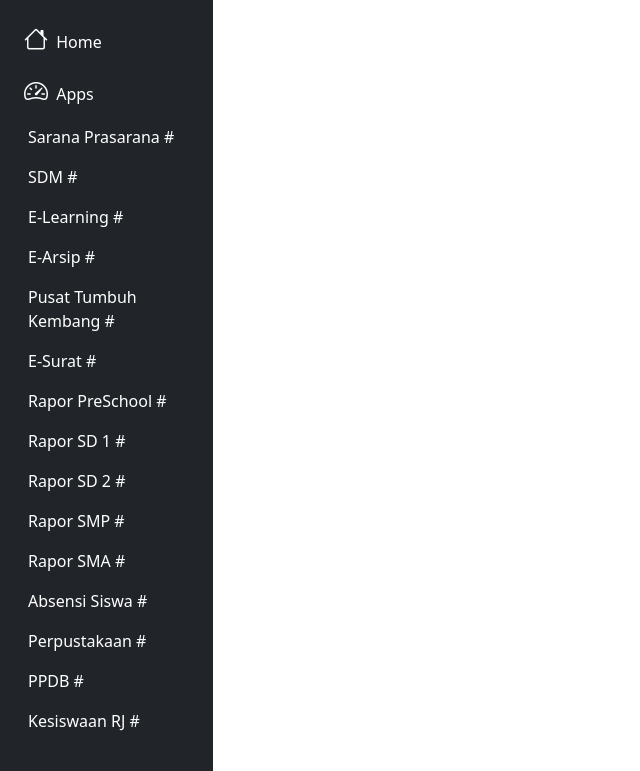
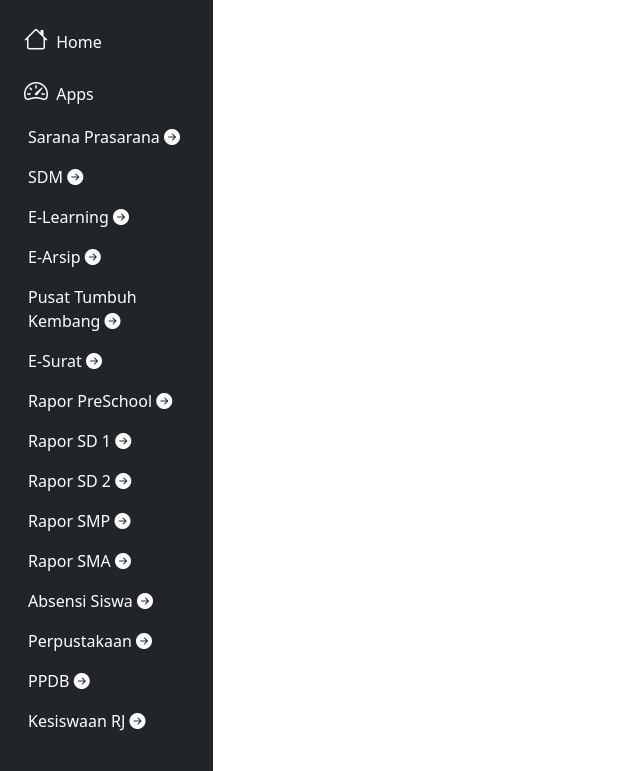
Before and after one commit to ihzarizkyk/aljannahJS_FE, a plain HTML site: page index.html in a window 1280 px wide. Shown: the part 41-812 px from the top of the page, without its empty margins (0-640 px from the left). Drawn offline with nearby package versions, Linux system fonts and the light colour scheme; grey boxes are pictures that could not be loaded.

Commit message:
add icon per apps

```diff
--- a/index.html
+++ b/index.html
@@ -30,49 +30,49 @@
                             <i class="fs-4 bi-speedometer2"></i> <span class="ms-1 d-none d-sm-inline">Apps</span> </a>
                         <ul class="collapse show nav flex-column ms-1" id="submenu1" data-bs-parent="#menu">
                             <li id="menu-item" class="w-100">
-                                <a href="#" class="nav-link px-0" data-content="saranaprasarana"> <span class="d-none d-sm-inline">Sarana Prasarana</span> # </a>
+                                <a href="#" class="nav-link px-0" data-content="saranaprasarana"> <span class="d-none d-sm-inline">Sarana Prasarana</span> <i class="bi bi-arrow-right-circle-fill"></i> </a>
                             </li>
                             <li id="menu-item">
-                                <a href="#" class="nav-link px-0" data-content="sdm"> <span class="d-none d-sm-inline">SDM</span> # </a>
+                                <a href="#" class="nav-link px-0" data-content="sdm"> <span class="d-none d-sm-inline">SDM</span> <i class="bi bi-arrow-right-circle-fill"></i> </a>
                             </li>
                             <li id="menu-item">
-                              <a href="#" class="nav-link px-0" data-content="elearning"> <span class="d-none d-sm-inline">E-Learning</span> # </a>
+                              <a href="#" class="nav-link px-0" data-content="elearning"> <span class="d-none d-sm-inline">E-Learning</span> <i class="bi bi-arrow-right-circle-fill"></i> </a>
                           </li>
                           <li id="menu-item">
-                            <a href="#" class="nav-link px-0" data-content="earsip"> <span class="d-none d-sm-inline">E-Arsip</span> # </a>
+                            <a href="#" class="nav-link px-0" data-content="earsip"> <span class="d-none d-sm-inline">E-Arsip</span> <i class="bi bi-arrow-right-circle-fill"></i> </a>
                           </li>
                           <li id="menu-item">
-                            <a href="#" class="nav-link px-0" data-content="pusattumbuhkembang"> <span class="d-none d-sm-inline">Pusat Tumbuh Kembang </span> # </a>
+                            <a href="#" class="nav-link px-0" data-content="pusattumbuhkembang"> <span class="d-none d-sm-inline">Pusat Tumbuh Kembang </span> <i class="bi bi-arrow-right-circle-fill"></i> </a>
                             </li>
                         <li id="menu-item">
-                          <a href="#" class="nav-link px-0" data-content="esurat"> <span class="d-none d-sm-inline">E-Surat</span> # </a>
+                          <a href="#" class="nav-link px-0" data-content="esurat"> <span class="d-none d-sm-inline">E-Surat</span> <i class="bi bi-arrow-right-circle-fill"></i> </a>
                         </li>
                         <li id="menu-item">
-                          <a href="#" class="nav-link px-0" data-content="raporpreschool"> <span class="d-none d-sm-inline">Rapor PreSchool</span> # </a>
+                          <a href="#" class="nav-link px-0" data-content="raporpreschool"> <span class="d-none d-sm-inline">Rapor PreSchool</span> <i class="bi bi-arrow-right-circle-fill"></i> </a>
                       </li>
                       <li id="menu-item">
-                        <a href="#" class="nav-link px-0" data-content="raporsd1"> <span class="d-none d-sm-inline">Rapor SD 1</span> # </a>
+                        <a href="#" class="nav-link px-0" data-content="raporsd1"> <span class="d-none d-sm-inline">Rapor SD 1</span> <i class="bi bi-arrow-right-circle-fill"></i> </a>
                     </li>
                     <li id="menu-item">
-                      <a href="#" class="nav-link px-0" data-content="raporsd2"> <span class="d-none d-sm-inline">Rapor SD 2</span> # </a>
+                      <a href="#" class="nav-link px-0" data-content="raporsd2"> <span class="d-none d-sm-inline">Rapor SD 2</span> <i class="bi bi-arrow-right-circle-fill"></i> </a>
                   </li>
                   <li id="menu-item">
-                    <a href="#" class="nav-link px-0" data-content="raporsmp"> <span class="d-none d-sm-inline">Rapor SMP</span> # </a>
+                    <a href="#" class="nav-link px-0" data-content="raporsmp"> <span class="d-none d-sm-inline">Rapor SMP</span> <i class="bi bi-arrow-right-circle-fill"></i> </a>
                 </li>
                 <li id="menu-item">
-                  <a href="#" class="nav-link px-0" data-content="raporsma"> <span class="d-none d-sm-inline">Rapor SMA</span> # </a>
+                  <a href="#" class="nav-link px-0" data-content="raporsma"> <span class="d-none d-sm-inline">Rapor SMA</span> <i class="bi bi-arrow-right-circle-fill"></i> </a>
               </li>
               <li id="menu-item">
-                <a href="#" class="nav-link px-0" data-content="absensisiswa"> <span class="d-none d-sm-inline">Absensi Siswa</span> # </a>
+                <a href="#" class="nav-link px-0" data-content="absensisiswa"> <span class="d-none d-sm-inline">Absensi Siswa</span> <i class="bi bi-arrow-right-circle-fill"></i> </a>
             </li>
             <li id="menu-item">
-              <a href="#" class="nav-link px-0" data-content="perpustakaan"> <span class="d-none d-sm-inline">Perpustakaan</span> # </a>
+              <a href="#" class="nav-link px-0" data-content="perpustakaan"> <span class="d-none d-sm-inline">Perpustakaan</span> <i class="bi bi-arrow-right-circle-fill"></i> </a>
           </li>
           <li id="menu-item">
-            <a href="#" class="nav-link px-0" data-content="ppdb"> <span class="d-none d-sm-inline">PPDB</span> # </a>
+            <a href="#" class="nav-link px-0" data-content="ppdb"> <span class="d-none d-sm-inline">PPDB</span> <i class="bi bi-arrow-right-circle-fill"></i> </a>
         </li>
         <li id="menu-item">
-          <a href="#" class="nav-link px-0" data-content="kesiswaan"> <span class="d-none d-sm-inline">Kesiswaan RJ</span> # </a>
+          <a href="#" class="nav-link px-0" data-content="kesiswaan"> <span class="d-none d-sm-inline">Kesiswaan RJ</span> <i class="bi bi-arrow-right-circle-fill"></i> </a>
       </li>
 
                         </ul>
```
